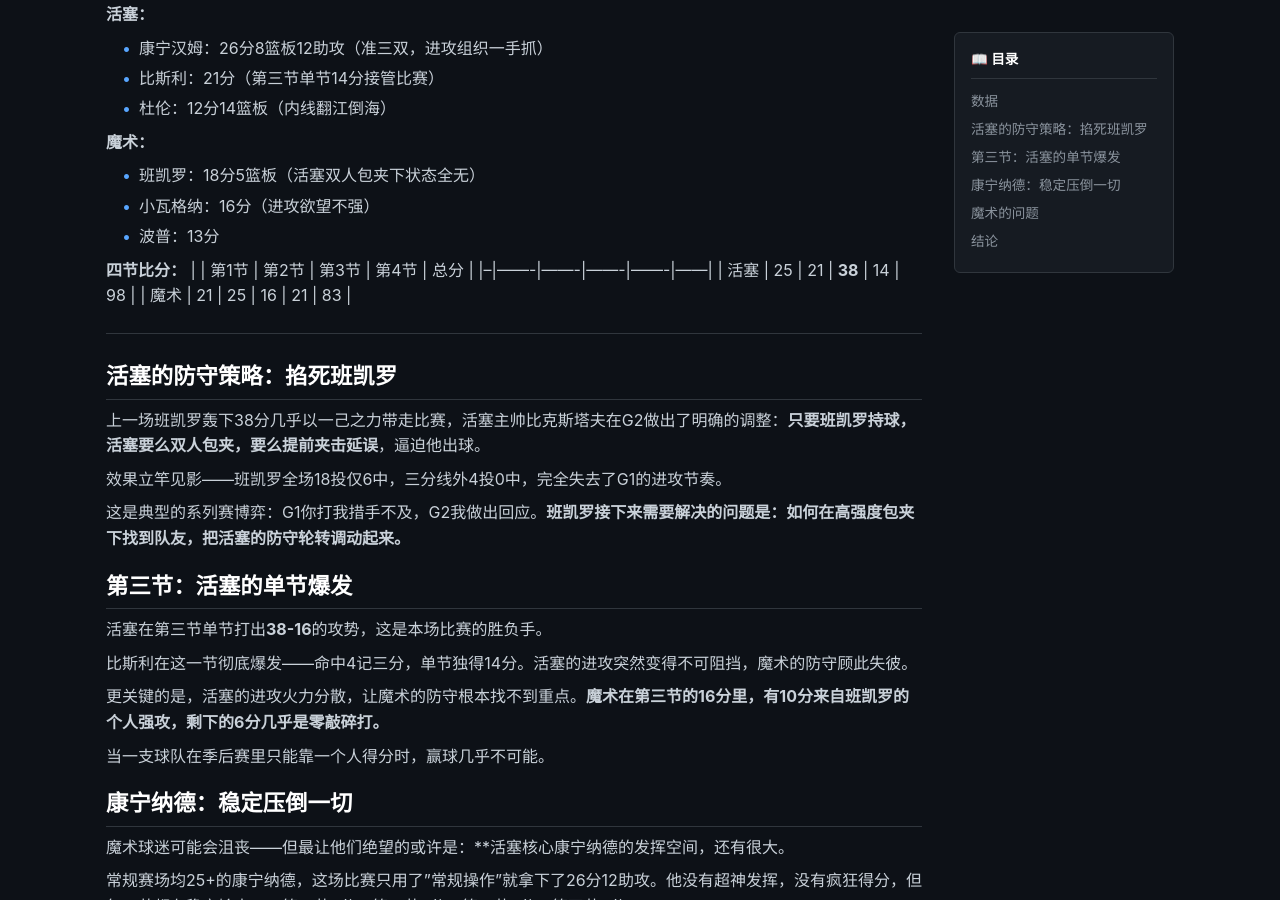
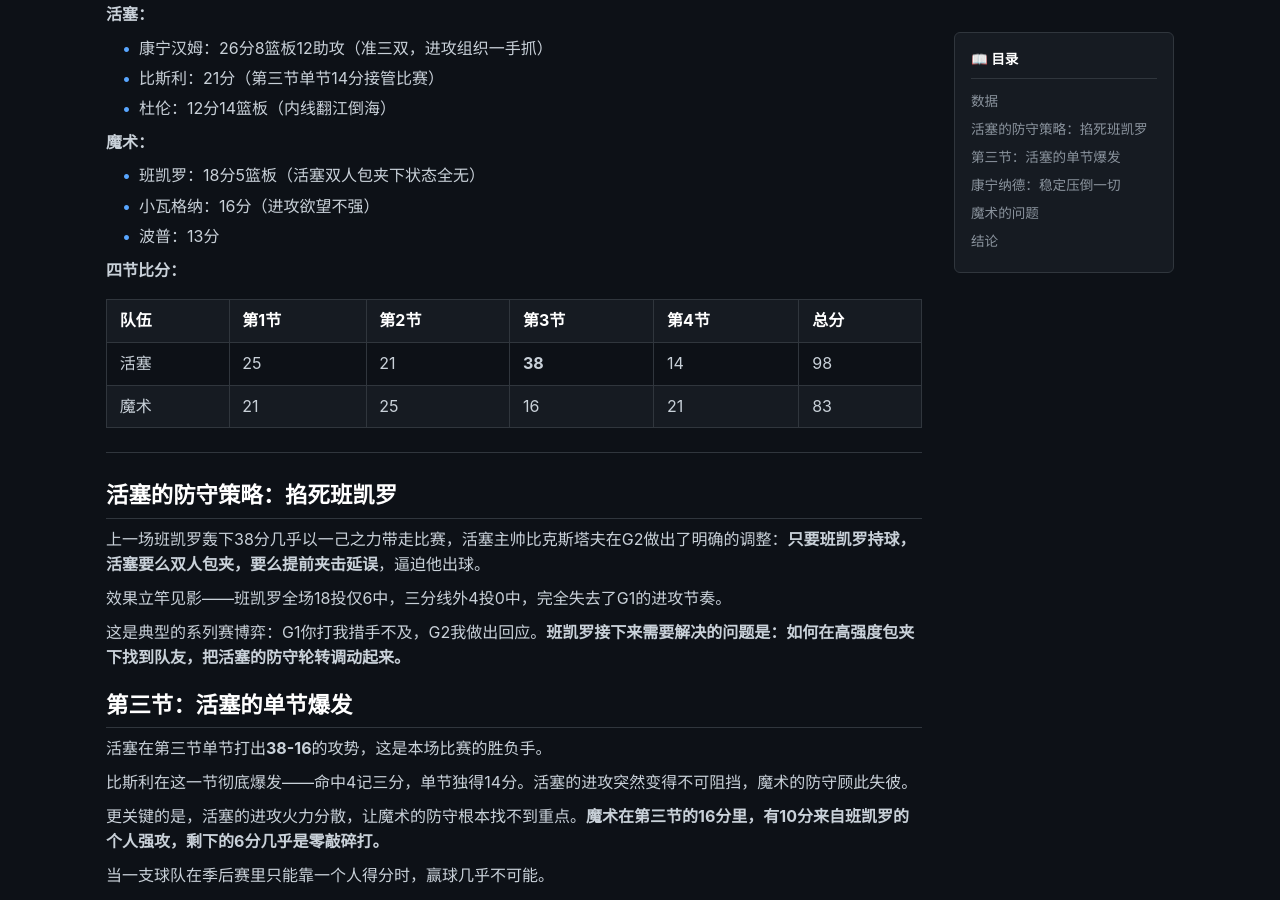
Before and after one commit to godsay1983/godsay1983.github.io, a Jekyll site: the page built from _posts/2026-04-23-magic-pistons-g2-analysis.md, in a window 1280 px wide and 900 px high, scrolled down 501 px. Built offline with Jekyll 4.4.1, drawn with Linux system fonts in a browser that asks for light colours; comment, search, counter and statistics services are not loaded.

Commit message:
修复四节比分表格格式

```diff
--- a/_posts/2026-04-23-magic-pistons-g2-analysis.md
+++ b/_posts/2026-04-23-magic-pistons-g2-analysis.md
@@ -22,8 +22,9 @@ excerpt: "活塞在G2用窒息的防守让魔术全场仅得83分，第三节单
 - 波普：13分
 
 **四节比分：**
-|  | 第1节 | 第2节 | 第3节 | 第4节 | 总分 |
-|--|-------|-------|-------|-------|------|
+
+| 队伍 | 第1节 | 第2节 | 第3节 | 第4节 | 总分 |
+|------|-------|-------|-------|-------|------|
 | 活塞 | 25 | 21 | **38** | 14 | 98 |
 | 魔术 | 21 | 25 | 16 | 21 | 83 |
 
```
